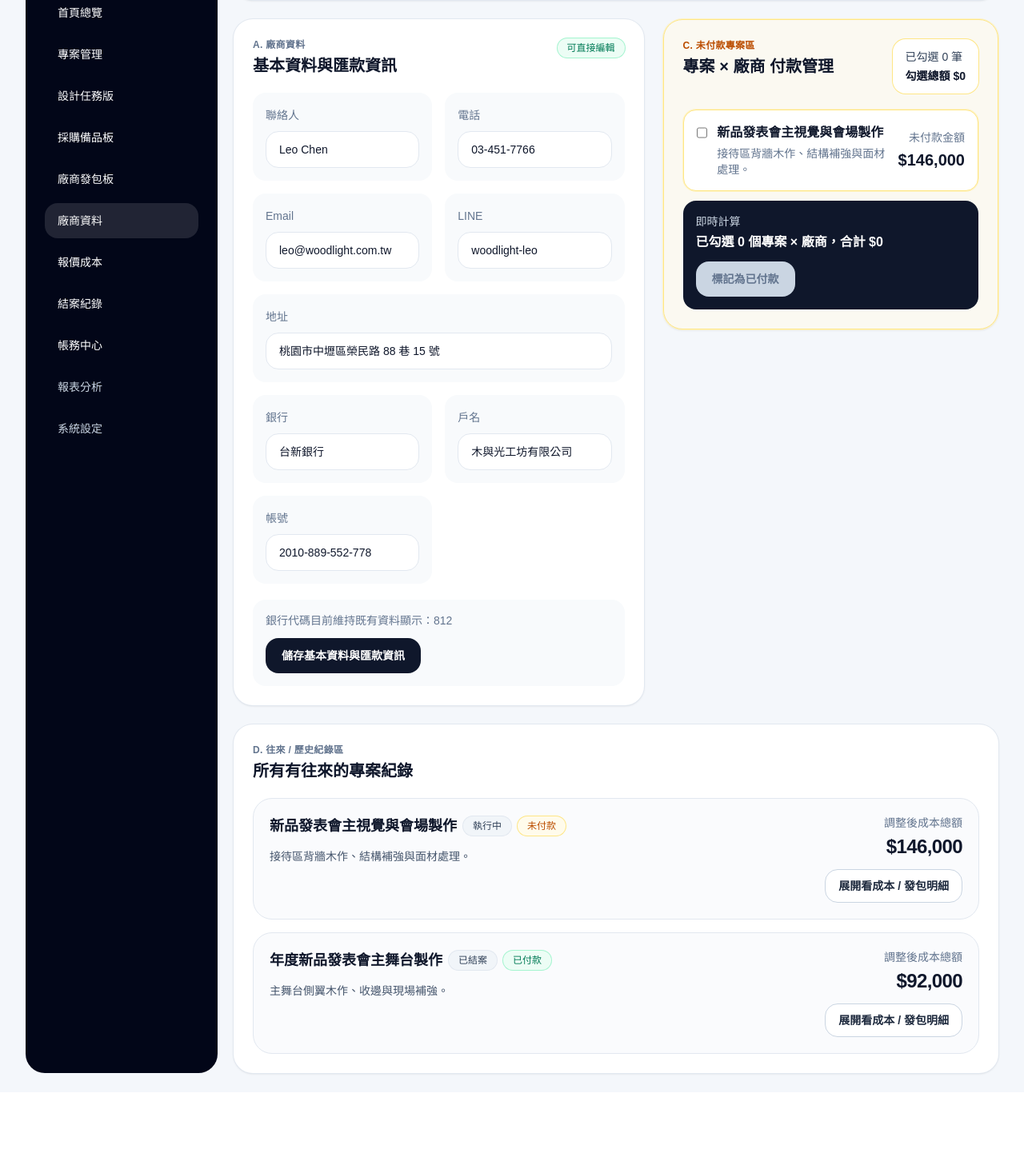
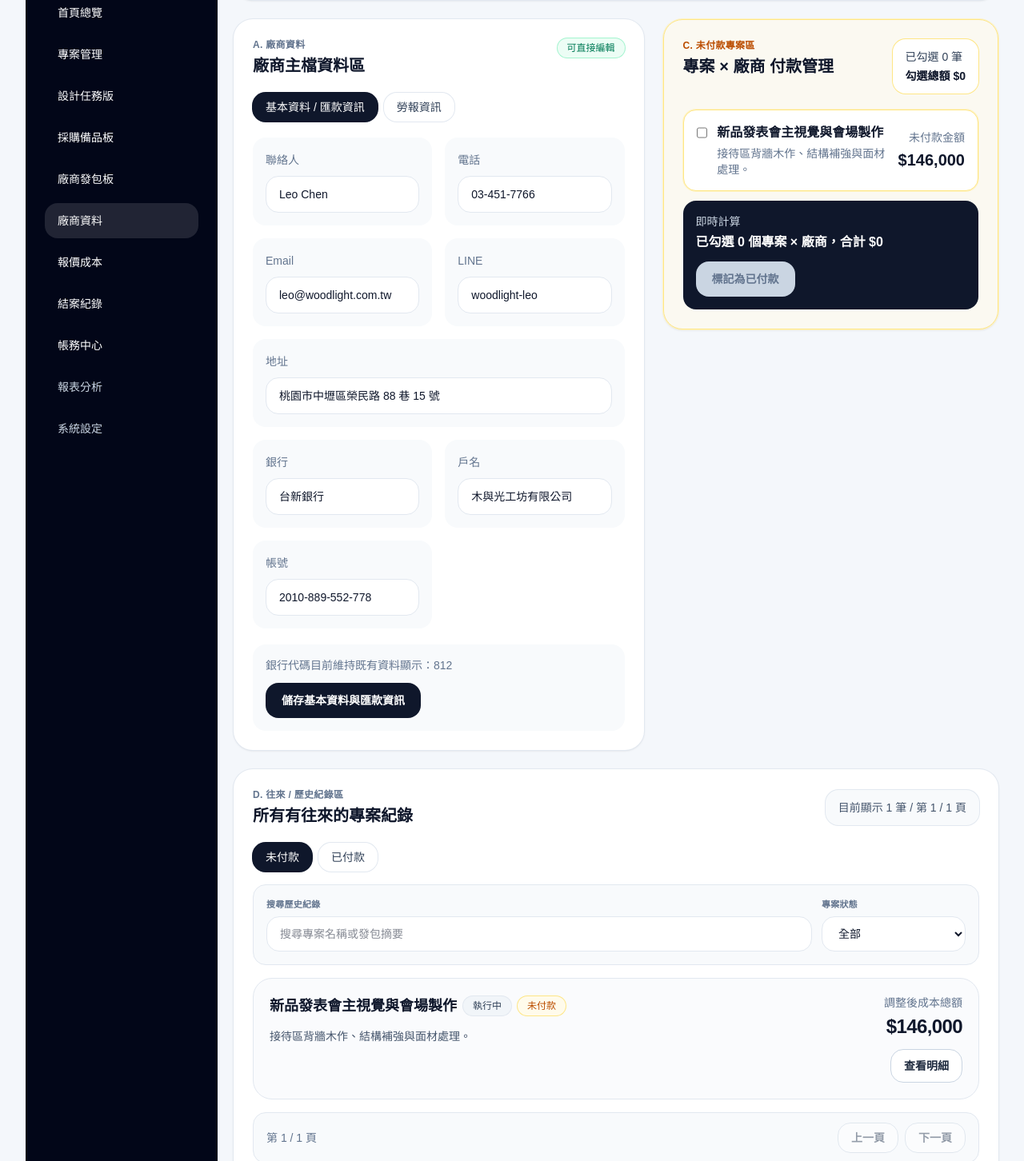
Before and after one commit to willy841/projectflow, a Next.js app in the folder project-mgmt/: page /vendors/vendor-woodlight in a window 1280 px wide. Shown: the part 118-1570 px from the top of the page at 80% size. Before the commit the page ends 1484 px from the top, so only its background shows below. Built offline with nearby package versions, Linux system fonts and the light colour scheme.

Commit message:
feat: refine vendor detail history and labor sections

```diff
--- a/project-mgmt/src/components/vendor-detail-shell.tsx
+++ b/project-mgmt/src/components/vendor-detail-shell.tsx
@@ -28,6 +28,11 @@ type VendorEditableForm = {
   bankName: string;
   accountName: string;
   accountNumber: string;
+  laborName: string;
+  guildName: string;
+  nationalId: string;
+  birthDateRoc: string;
+  mailingAddress: string;
 };
 
 function buildVendorEditableForm(vendor: VendorBasicProfile): VendorEditableForm {
@@ -40,6 +45,11 @@ function buildVendorEditableForm(vendor: VendorBasicProfile): VendorEditableForm
     bankName: vendor.bankName || "",
     accountName: vendor.accountName || "",
     accountNumber: vendor.accountNumber || "",
+    laborName: (vendor as VendorBasicProfile & { laborName?: string }).laborName || "",
+    guildName: (vendor as VendorBasicProfile & { guildName?: string }).guildName || "",
+    nationalId: (vendor as VendorBasicProfile & { nationalId?: string }).nationalId || "",
+    birthDateRoc: (vendor as VendorBasicProfile & { birthDateRoc?: string }).birthDateRoc || "",
+    mailingAddress: (vendor as VendorBasicProfile & { mailingAddress?: string }).mailingAddress || "",
   };
 }
 
@@ -52,6 +62,7 @@ function VendorProfileEditor({
 }) {
   const [editableForm, setEditableForm] = useState<VendorEditableForm>(() => buildVendorEditableForm(vendor));
   const [saveMessage, setSaveMessage] = useState("");
+  const [activeTab, setActiveTab] = useState<"basic" | "labor">("basic");
 
   function updateEditableField(field: keyof VendorEditableForm, value: string) {
     setEditableForm((current) => ({ ...current, [field]: value }));
@@ -70,6 +81,11 @@ function VendorProfileEditor({
       bankName: editableForm.bankName.trim(),
       accountName: editableForm.accountName.trim(),
       accountNumber: editableForm.accountNumber.trim(),
+      laborName: editableForm.laborName.trim(),
+      guildName: editableForm.guildName.trim(),
+      nationalId: editableForm.nationalId.trim(),
+      birthDateRoc: editableForm.birthDateRoc.trim(),
+      mailingAddress: editableForm.mailingAddress.trim(),
     };
     setEditableForm(patch);
     onSave(patch);
@@ -81,7 +97,7 @@ function VendorProfileEditor({
       <div className="mb-5 flex flex-col gap-3 lg:flex-row lg:items-start lg:justify-between">
         <div>
           <p className="text-xs font-semibold tracking-wide text-slate-500">A. 廠商資料</p>
-          <h3 className="mt-1 text-xl font-semibold text-slate-900">基本資料與匯款資訊</h3>
+          <h3 className="mt-1 text-xl font-semibold text-slate-900">廠商主檔資料區</h3>
         </div>
         <div className="flex flex-col items-start gap-2 lg:items-end">
           <span className="inline-flex rounded-full bg-emerald-50 px-3 py-1 text-xs font-medium text-emerald-700 ring-1 ring-emerald-200">
@@ -91,6 +107,24 @@ function VendorProfileEditor({
         </div>
       </div>
 
+      <div className="mb-5 flex flex-wrap gap-2">
+        <button
+          type="button"
+          onClick={() => setActiveTab("basic")}
+          className={`rounded-2xl px-4 py-2 text-sm font-medium ring-1 transition ${activeTab === "basic" ? "bg-slate-900 text-white ring-slate-900" : "bg-white text-slate-700 ring-slate-200 hover:bg-slate-50"}`}
+        >
+          基本資料 / 匯款資訊
+        </button>
+        <button
+          type="button"
+          onClick={() => setActiveTab("labor")}
+          className={`rounded-2xl px-4 py-2 text-sm font-medium ring-1 transition ${activeTab === "labor" ? "bg-slate-900 text-white ring-slate-900" : "bg-white text-slate-700 ring-slate-200 hover:bg-slate-50"}`}
+        >
+          勞報資訊
+        </button>
+      </div>
+
+      {activeTab === "basic" ? (
         <div className="grid gap-4 md:grid-cols-2">
           {[
             { label: "聯絡人", field: "contactName", type: "text", placeholder: "請輸入聯絡人" },
@@ -117,15 +151,44 @@ function VendorProfileEditor({
             </label>
           ))}
         </div>
+      ) : (
+        <div className="grid gap-4 md:grid-cols-2">
+          {[
+            { label: "姓名", field: "laborName", type: "text", placeholder: "請輸入勞報姓名" },
+            { label: "公會名稱", field: "guildName", type: "text", placeholder: "請輸入公會名稱" },
+            { label: "身分證字號", field: "nationalId", type: "text", placeholder: "請輸入身分證字號" },
+            { label: "出生年月日（民國）", field: "birthDateRoc", type: "text", placeholder: "例如：78/05/21" },
+            { label: "通訊地址", field: "mailingAddress", type: "text", placeholder: "請輸入通訊地址", fullWidth: true },
+          ].map((item) => (
+            <label
+              key={item.field}
+              className={`rounded-2xl bg-slate-50 p-4 ${item.fullWidth ? "md:col-span-2" : ""}`}
+            >
+              <span className="text-sm text-slate-500">{item.label}</span>
+              <input
+                type={item.type}
+                value={editableForm[item.field as keyof VendorEditableForm]}
+                onChange={(event) => updateEditableField(item.field as keyof VendorEditableForm, event.target.value)}
+                placeholder={item.placeholder}
+                className="mt-2 w-full rounded-2xl border border-slate-200 bg-white px-4 py-3 text-sm text-slate-900 outline-none transition placeholder:text-slate-400 focus:border-slate-400"
+              />
+            </label>
+          ))}
+        </div>
+      )}
 
       <div className="mt-5 flex flex-wrap items-center justify-between gap-3 rounded-2xl bg-slate-50 px-4 py-4">
-        <p className="text-sm text-slate-500">銀行代碼目前維持既有資料顯示：{vendor.bankCode || "未填"}</p>
+        <p className="text-sm text-slate-500">
+          {activeTab === "basic"
+            ? `銀行代碼目前維持既有資料顯示：${vendor.bankCode || "未填"}`
+            : "勞報資訊供請款 / 報帳用，與一般聯絡資料分開管理。"}
+        </p>
         <button
           type="button"
           onClick={saveVendorProfile}
           className="inline-flex items-center justify-center rounded-2xl bg-slate-900 px-5 py-3 text-sm font-semibold text-white transition hover:bg-slate-800"
         >
-          儲存基本資料與匯款資訊
+          {activeTab === "basic" ? "儲存基本資料與匯款資訊" : "儲存勞報資訊"}
         </button>
       </div>
     </article>
@@ -142,11 +205,32 @@ export function VendorDetailShell({ vendorId }: Props) {
   const [isTradeEditorOpen, setIsTradeEditorOpen] = useState(false);
   const [isDeleteDialogOpen, setIsDeleteDialogOpen] = useState(false);
   const [newTrade, setNewTrade] = useState("");
+  const [historyTab, setHistoryTab] = useState<"unpaid" | "paid">("unpaid");
+  const [historyKeyword, setHistoryKeyword] = useState("");
+  const [historyProjectStatus, setHistoryProjectStatus] = useState<"all" | "執行中" | "已結案">("all");
+  const [historyPage, setHistoryPage] = useState(1);
 
   const unpaidRecords = useMemo(() => records.filter((record) => record.paymentStatus === "未付款"), [records]);
   const selectedRecords = unpaidRecords.filter((record) => selectedIds.includes(record.id));
   const selectedCount = selectedRecords.length;
   const selectedTotal = selectedRecords.reduce((sum, record) => sum + record.adjustedCost, 0);
+  const historySourceRecords = useMemo(
+    () => records.filter((record) => (historyTab === "unpaid" ? record.paymentStatus === "未付款" : record.paymentStatus === "已付款")),
+    [historyTab, records],
+  );
+  const filteredHistoryRecords = useMemo(() => {
+    const keyword = historyKeyword.trim().toLowerCase();
+    return historySourceRecords.filter((record) => {
+      const matchesKeyword =
+        !keyword || [record.projectName, record.procurementSummary].join(" ").toLowerCase().includes(keyword);
+      const matchesStatus = historyProjectStatus === "all" || record.projectStatus === historyProjectStatus;
+      return matchesKeyword && matchesStatus;
+    });
+  }, [historyKeyword, historyProjectStatus, historySourceRecords]);
+  const HISTORY_PAGE_SIZE = 4;
+  const totalHistoryPages = Math.max(1, Math.ceil(filteredHistoryRecords.length / HISTORY_PAGE_SIZE));
+  const currentHistoryPage = Math.min(historyPage, totalHistoryPages);
+  const pagedHistoryRecords = filteredHistoryRecords.slice((currentHistoryPage - 1) * HISTORY_PAGE_SIZE, currentHistoryPage * HISTORY_PAGE_SIZE);
 
   if (!vendor) {
     if (!isReady) {
@@ -375,15 +459,74 @@ export function VendorDetailShell({ vendorId }: Props) {
         </section>
 
         <article className="rounded-3xl bg-white p-6 shadow-sm ring-1 ring-slate-200">
-          <div className="mb-5 flex min-h-12 items-center">
+          <div className="mb-5 flex min-h-12 items-center justify-between gap-4">
             <div>
               <p className="text-xs font-semibold tracking-wide text-slate-500">D. 往來 / 歷史紀錄區</p>
               <h3 className="mt-1 text-xl font-semibold text-slate-900">所有有往來的專案紀錄</h3>
             </div>
+            <div className="rounded-2xl bg-slate-50 px-4 py-3 text-sm text-slate-600 ring-1 ring-slate-200">
+              目前顯示 {filteredHistoryRecords.length} 筆 / 第 {currentHistoryPage} / {totalHistoryPages} 頁
+            </div>
           </div>
 
           <div className="space-y-4">
-            {records.map((record) => {
+            <div className="flex flex-wrap gap-2">
+              <button
+                type="button"
+                onClick={() => {
+                  setHistoryTab("unpaid");
+                  setHistoryPage(1);
+                }}
+                className={`rounded-2xl px-4 py-2 text-sm font-medium ring-1 transition ${historyTab === "unpaid" ? "bg-slate-900 text-white ring-slate-900" : "bg-white text-slate-700 ring-slate-200 hover:bg-slate-50"}`}
+              >
+                未付款
+              </button>
+              <button
+                type="button"
+                onClick={() => {
+                  setHistoryTab("paid");
+                  setHistoryPage(1);
+                }}
+                className={`rounded-2xl px-4 py-2 text-sm font-medium ring-1 transition ${historyTab === "paid" ? "bg-slate-900 text-white ring-slate-900" : "bg-white text-slate-700 ring-slate-200 hover:bg-slate-50"}`}
+              >
+                已付款
+              </button>
+            </div>
+
+            <div className="grid gap-3 rounded-2xl border border-slate-200 bg-slate-50 p-4 lg:grid-cols-[minmax(0,1fr)_auto] lg:items-end">
+              <label className="block">
+                <span className="mb-1.5 block text-[11px] font-semibold tracking-wide text-slate-500">搜尋歷史紀錄</span>
+                <input
+                  type="search"
+                  value={historyKeyword}
+                  onChange={(event) => {
+                    setHistoryKeyword(event.target.value);
+                    setHistoryPage(1);
+                  }}
+                  placeholder="搜尋專案名稱或發包摘要"
+                  className="h-11 w-full rounded-2xl border border-slate-200 bg-white px-4 text-sm outline-none transition focus:border-slate-400"
+                />
+              </label>
+
+              <label className="block lg:min-w-[180px]">
+                <span className="mb-1.5 block text-[11px] font-semibold tracking-wide text-slate-500">專案狀態</span>
+                <select
+                  value={historyProjectStatus}
+                  onChange={(event) => {
+                    setHistoryProjectStatus(event.target.value as "all" | "執行中" | "已結案");
+                    setHistoryPage(1);
+                  }}
+                  className="h-11 w-full rounded-2xl border border-slate-200 bg-white px-4 text-sm outline-none transition focus:border-slate-400"
+                >
+                  <option value="all">全部</option>
+                  <option value="執行中">執行中</option>
+                  <option value="已結案">已結案</option>
+                </select>
+              </label>
+            </div>
+
+            <div className="space-y-4">
+              {pagedHistoryRecords.length ? pagedHistoryRecords.map((record) => {
                 const isExpanded = expandedIds.includes(record.id);
                 return (
                   <div key={record.id} className="rounded-3xl border border-slate-200 bg-slate-50/70 p-5">
@@ -396,7 +539,7 @@ export function VendorDetailShell({ vendorId }: Props) {
                             {record.paymentStatus}
                           </span>
                         </div>
-                      <p className="mt-3 text-sm leading-6 text-slate-600">{record.procurementSummary}</p>
+                        <p className="mt-3 line-clamp-2 text-sm leading-6 text-slate-600">{record.procurementSummary}</p>
                       </div>
                       <div className="flex flex-col gap-3 xl:items-end">
                         <div className="text-left xl:text-right">
@@ -408,7 +551,7 @@ export function VendorDetailShell({ vendorId }: Props) {
                           onClick={() => toggleExpanded(record.id)}
                           className="inline-flex items-center justify-center rounded-2xl border border-slate-300 bg-white px-4 py-2.5 text-sm font-semibold text-slate-800 transition hover:bg-slate-100"
                         >
-                        {isExpanded ? "收合明細" : "展開看成本 / 發包明細"}
+                          {isExpanded ? "收合明細" : "查看明細"}
                         </button>
                       </div>
                     </div>
@@ -438,7 +581,34 @@ export function VendorDetailShell({ vendorId }: Props) {
                     ) : null}
                   </div>
                 );
-            })}
+              }) : (
+                <div className="rounded-2xl border border-dashed border-slate-300 bg-slate-50 px-5 py-6 text-sm text-slate-500">
+                  目前沒有符合條件的歷史紀錄。
+                </div>
+              )}
+            </div>
+
+            <div className="flex items-center justify-between gap-3 rounded-2xl border border-slate-200 bg-slate-50 px-4 py-3">
+              <p className="text-sm text-slate-500">第 {currentHistoryPage} / {totalHistoryPages} 頁</p>
+              <div className="flex gap-2">
+                <button
+                  type="button"
+                  onClick={() => setHistoryPage((current) => Math.max(1, current - 1))}
+                  disabled={currentHistoryPage === 1}
+                  className="inline-flex items-center justify-center rounded-2xl border border-slate-300 bg-white px-4 py-2 text-sm font-semibold text-slate-700 transition hover:bg-slate-50 disabled:cursor-not-allowed disabled:opacity-50"
+                >
+                  上一頁
+                </button>
+                <button
+                  type="button"
+                  onClick={() => setHistoryPage((current) => Math.min(totalHistoryPages, current + 1))}
+                  disabled={currentHistoryPage === totalHistoryPages}
+                  className="inline-flex items-center justify-center rounded-2xl border border-slate-300 bg-white px-4 py-2 text-sm font-semibold text-slate-700 transition hover:bg-slate-50 disabled:cursor-not-allowed disabled:opacity-50"
+                >
+                  下一頁
+                </button>
+              </div>
+            </div>
           </div>
         </article>
       </div>
```
Lines whose indentation alone changed are shown as unchanged.
